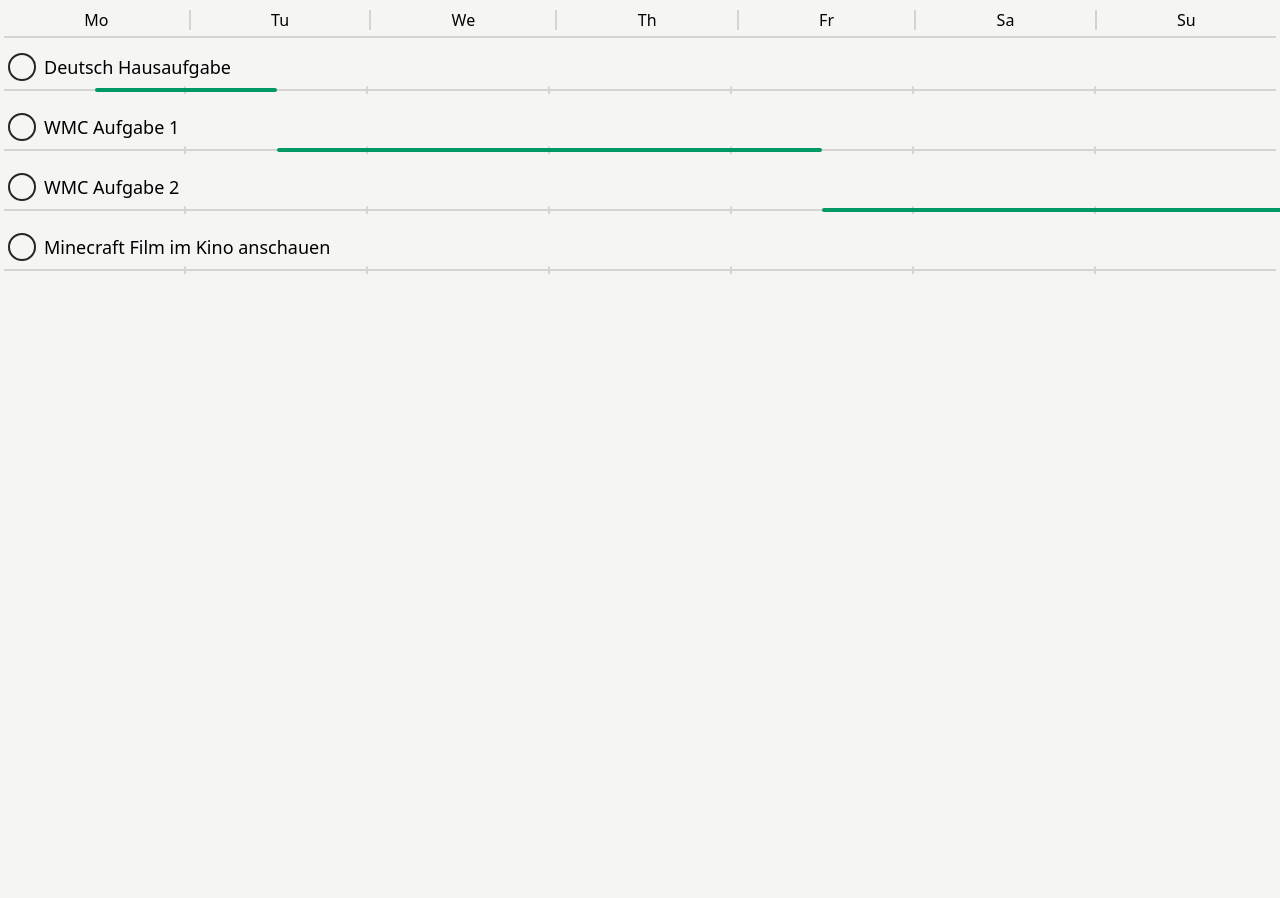
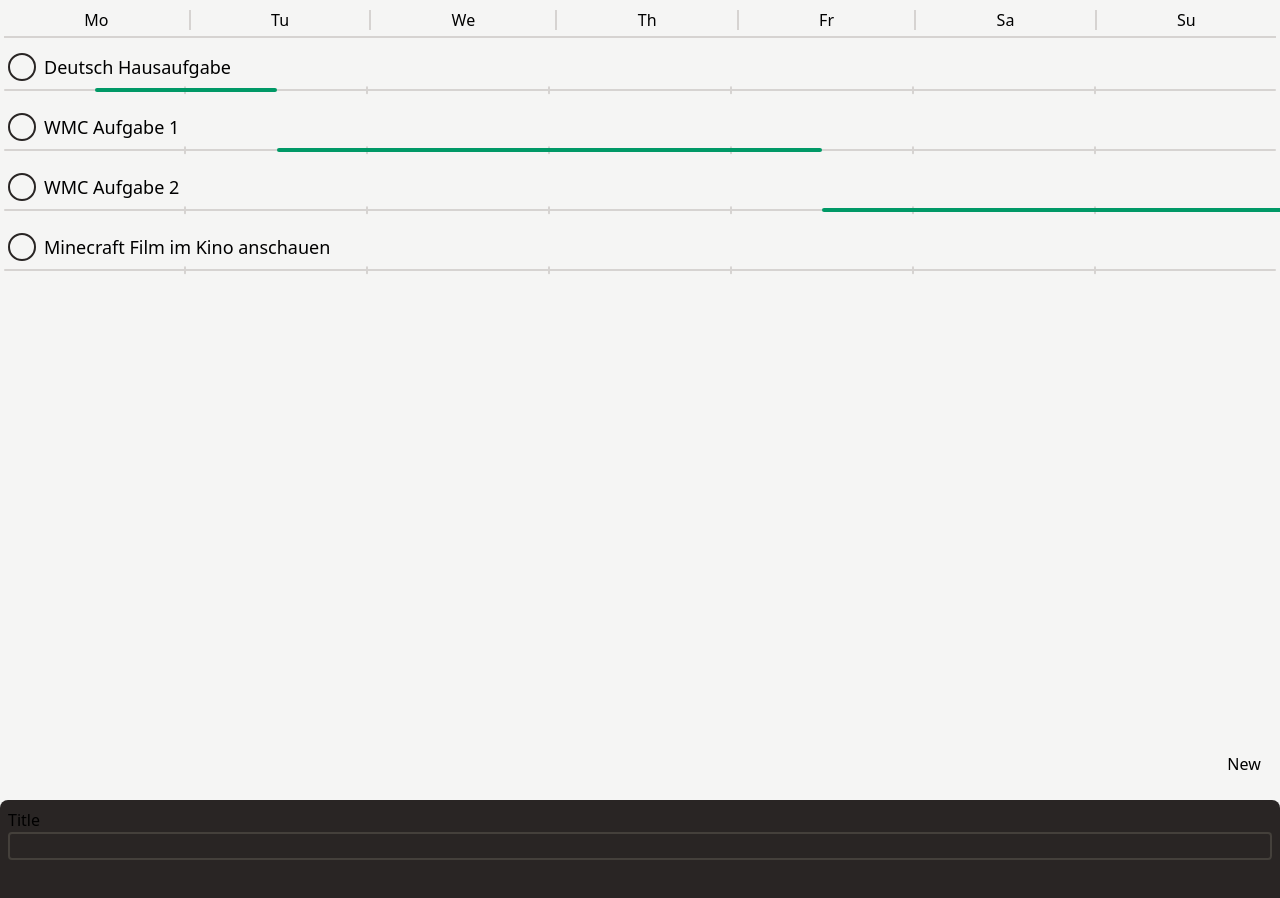
Before and after one commit to ToBinio/task-line, a Nuxt app: page / in a window 1280 px wide. Shown: the top 898 px of the page. Before the commit the page ends 800 px from the top, so only its background shows below. Built offline with nearby package versions, Linux system fonts and the light colour scheme.

Commit message:
simple new todo button

```diff
--- /dev/null
+++ b/components/NewTodo.vue
@@ -0,0 +1,47 @@
+<script setup lang="ts">
+let isOpen = ref(false);
+let title = ref("");
+
+let todoStore = useTodoStore();
+
+function onAddTodo() {
+    isOpen.value = false;
+    if (title.value == "") return;
+
+    todoStore.addTodo(
+        title.value,
+        new Date(),
+        new Date(new Date().getTime() + 1000 * 60 * 60 * 24 * 3),
+    );
+    title.value = "";
+}
+</script>
+<template>
+    <div
+        class="absolute rounded-t-lg h-48 -bottom-48 bg-stone-800 w-full transition-all"
+        :class="{ 'bottom-0': isOpen }"
+    >
+        <div class="flex flex-col m-2">
+            <label for="title"> Title </label>
+            <input
+                v-model="title"
+                id="title"
+                class="border-2 border-stone-700 rounded"
+            />
+        </div>
+    </div>
+    <button
+        v-if="!isOpen"
+        class="m-2 h-14 absolute bottom-0 right-0 rounded-full aspect-square dark:bg-stone-600 hover:bg-stone-500"
+        @click="isOpen = true"
+    >
+        New
+    </button>
+    <button
+        v-if="isOpen"
+        class="m-2 h-14 absolute bottom-0 right-0 rounded-full aspect-square dark:bg-stone-600 hover:bg-stone-500"
+        @click="onAddTodo"
+    >
+        Add
+    </button>
+</template>
--- a/pages/index.vue
+++ b/pages/index.vue
@@ -1,4 +1,5 @@
 <script setup lang="ts">
+import NewTodo from "~/components/NewTodo.vue";
 import TimeHeader from "~/components/TimeHeader.vue";
 
 let todoStore = useTodoStore();
@@ -18,6 +19,7 @@ let todoStore = useTodoStore();
             </div>
         </TransitionGroup>
     </div>
+    <NewTodo />
 </template>
 
 <style scoped>
--- a/stores/useTodoStore.ts
+++ b/stores/useTodoStore.ts
@@ -31,5 +31,9 @@ export const useTodoStore = defineStore("todos", {
       const index = this.data.findIndex((value) => value.title === title);
       this.data.splice(index, 1);
     },
+
+    addTodo(title: string, start: Date, end: Date) {
+      this.data.push({ title, start, end });
+    },
   },
 });
```
